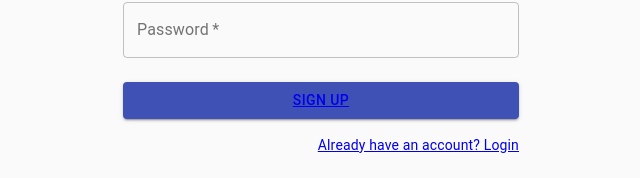
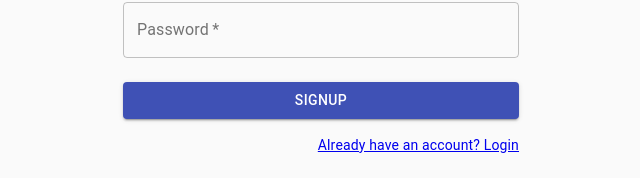
Before and after one commit to arpita-sahakar/login-module-mern, a React (Create React App) app in the folder client/: page /signup in a window 1280 px wide. Shown: the part 318-496 px from the top of the page, without its empty margins (319-959 px from the left). Built offline with nearby package versions, Linux system fonts and the light colour scheme.

Commit message:
functionality for login page

```diff
--- a/client/src/components/loginComponent/Login.jsx
+++ b/client/src/components/loginComponent/Login.jsx
@@ -1,5 +1,5 @@
 import React from 'react';
-import {  Link as RouterLink} from "react-router-dom";
+import { Link as RouterLink } from "react-router-dom";
 import Avatar from '@material-ui/core/Avatar';
 import Button from '@material-ui/core/Button';
 import CssBaseline from '@material-ui/core/CssBaseline';
@@ -10,6 +10,7 @@ import LockOutlinedIcon from '@material-ui/icons/LockOutlined';
 import Typography from '@material-ui/core/Typography';
 import { makeStyles } from '@material-ui/core/styles';
 import Container from '@material-ui/core/Container';
+import axios from 'axios';
 
 
 const useStyles = makeStyles((theme) => ({
@@ -32,8 +33,18 @@ const useStyles = makeStyles((theme) => ({
   },
 }));
 
-export default function Login() {
+export default function Login({ setLogin, login }) {
   const classes = useStyles();
+
+  const LoginUser = () => {
+    axios.post("/users/login", login).then(res => {
+      window.location.replace("/welcomepage")
+    }).catch(err => {
+      console.log(err.response.data.message);
+      alert(err.response.data.message)
+    })
+  }
+
 
   return (
     <Container component="main" maxWidth="xs">
@@ -47,6 +58,7 @@ export default function Login() {
         </Typography>
         <form className={classes.form} noValidate>
           <TextField
+            onChange={e => setLogin({ ...login, email: e.target.value })}
             variant="outlined"
             margin="normal"
             required
@@ -58,6 +70,7 @@ export default function Login() {
             autoFocus
           />
           <TextField
+            onChange={e => setLogin({ ...login, passWord: e.target.value })}
             variant="outlined"
             margin="normal"
             required
@@ -71,13 +84,15 @@ export default function Login() {
 
 
           <Button
+            onClick={LoginUser}
             type="button"
             fullWidth
             variant="contained"
             color="primary"
             className={classes.submit}
           >
-              <RouterLink to="/welcomepage">Login</RouterLink>
+            login
+            {/* <RouterLink to="/welcomepage">Login</RouterLink> */}
 
           </Button>
 
--- a/client/src/components/signUpComponent/SignUp.jsx
+++ b/client/src/components/signUpComponent/SignUp.jsx
@@ -35,12 +35,14 @@ const useStyles = makeStyles((theme) => ({
 
 export default function SignUp({ setSignup, signup }) {
 
-  const createUser = ()=>{
-    axios.post("/users/signup", signup).then(res=>{
-      console.log(res.data)
+  const createUser = () => {
+    axios.post("/users/signup", signup).then(res => {
+      console.log(res.data);
+      window.location.replace("/welcomepage")
+    }).catch(err =>{
+      alert(err.response.data)
     });
-    setSignup("");
-    // window.location.replace("/welcomepage")
+
   }
 
 
@@ -111,13 +113,14 @@ export default function SignUp({ setSignup, signup }) {
           </Grid>
           <Button
             onClick={createUser}
-            type="submit"
+            type="button"
             fullWidth
             variant="contained"
             color="primary"
             className={classes.submit}
           >
-            <RouterLink to=""> Sign Up </RouterLink>
+            signup
+            {/* <RouterLink to=""> Sign Up </RouterLink> */}
           </Button>
           <Grid container justifyContent="flex-end">
             <Grid item>
```
Lines whose indentation alone changed are shown as unchanged.
